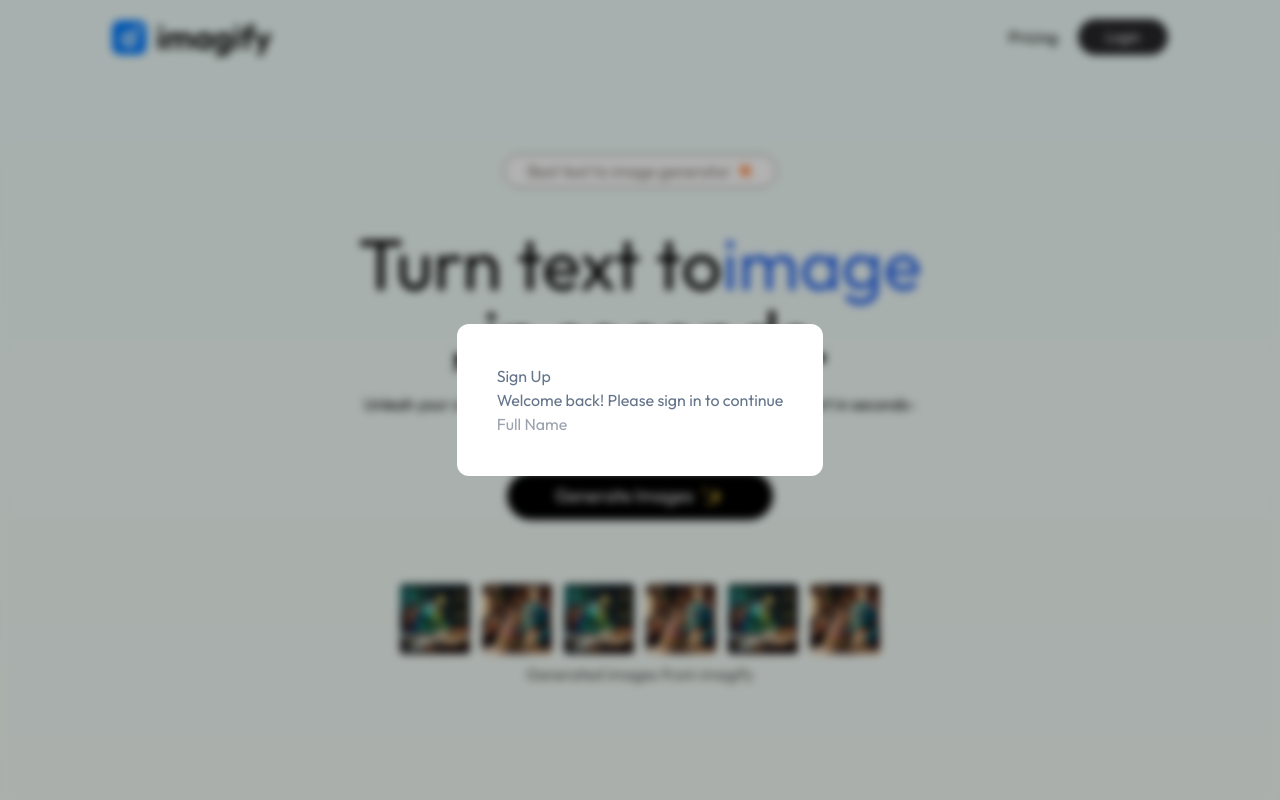
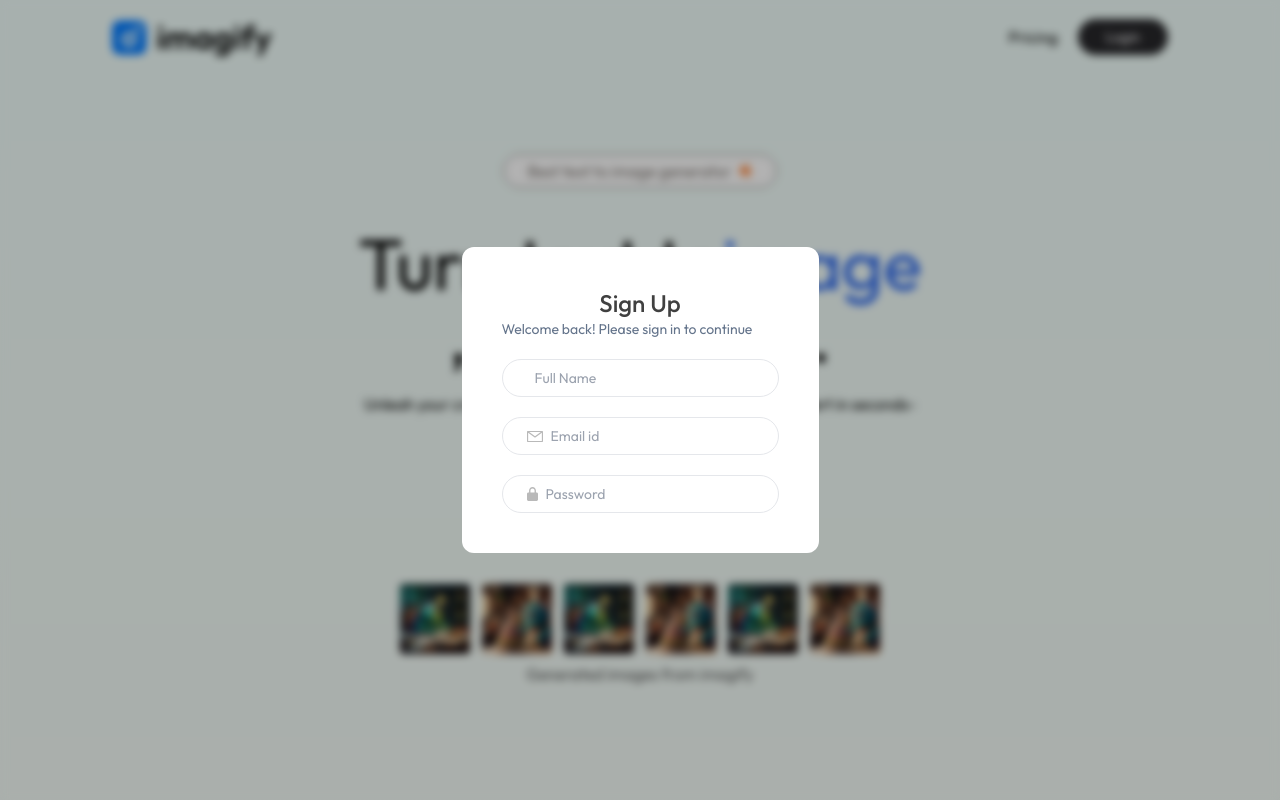
Before and after one commit to shanzayattakhakwani-dev/image-generator, a React (Vite) app: page / in a window 1280 px wide. Shown: the top 800 px of the page. Built offline with nearby package versions, Linux system fonts and the light colour scheme.

Commit message:
Shanzay-BSE233043-add name email and passowrd firlds

```diff
--- a/src/components/Login.jsx
+++ b/src/components/Login.jsx
@@ -7,12 +7,20 @@ const Login = () => {
 
       <form className='relative bg-white p-10 rounded-xl
       text-slate-500'>
-        <h1>Sign Up</h1>
-        <p>Welcome back! Please sign in to continue</p>
+        <h1 className='text-center text-2xl text-neutral-700 font-medium'>Sign Up</h1>
+        <p className='text-sm'>Welcome back! Please sign in to continue</p>
 
-        <div>
+        <div className='border px-6 py-2 flex items-center gap-2 rounded-full mt-5'>
           <img src={assets.user_icon} alt="" />
-          <input type="text" placeholder='Full Name' required/>
+          <input type="text" className='outline-none text-sm' placeholder='Full Name' required/>
+        </div>
+         <div className='border px-6 py-2 flex items-center gap-2 rounded-full mt-5'>
+          <img src={assets.email_icon} alt="" />
+          <input type="email" className='outline-none text-sm' placeholder='Email id' required/>
+        </div>
+         <div className='border px-6 py-2 flex items-center gap-2 rounded-full mt-5'>
+          <img src={assets.lock_icon} alt="" />
+          <input type="password" className='outline-none text-sm' placeholder='Password' required/>
         </div>
       </form>
 
```
